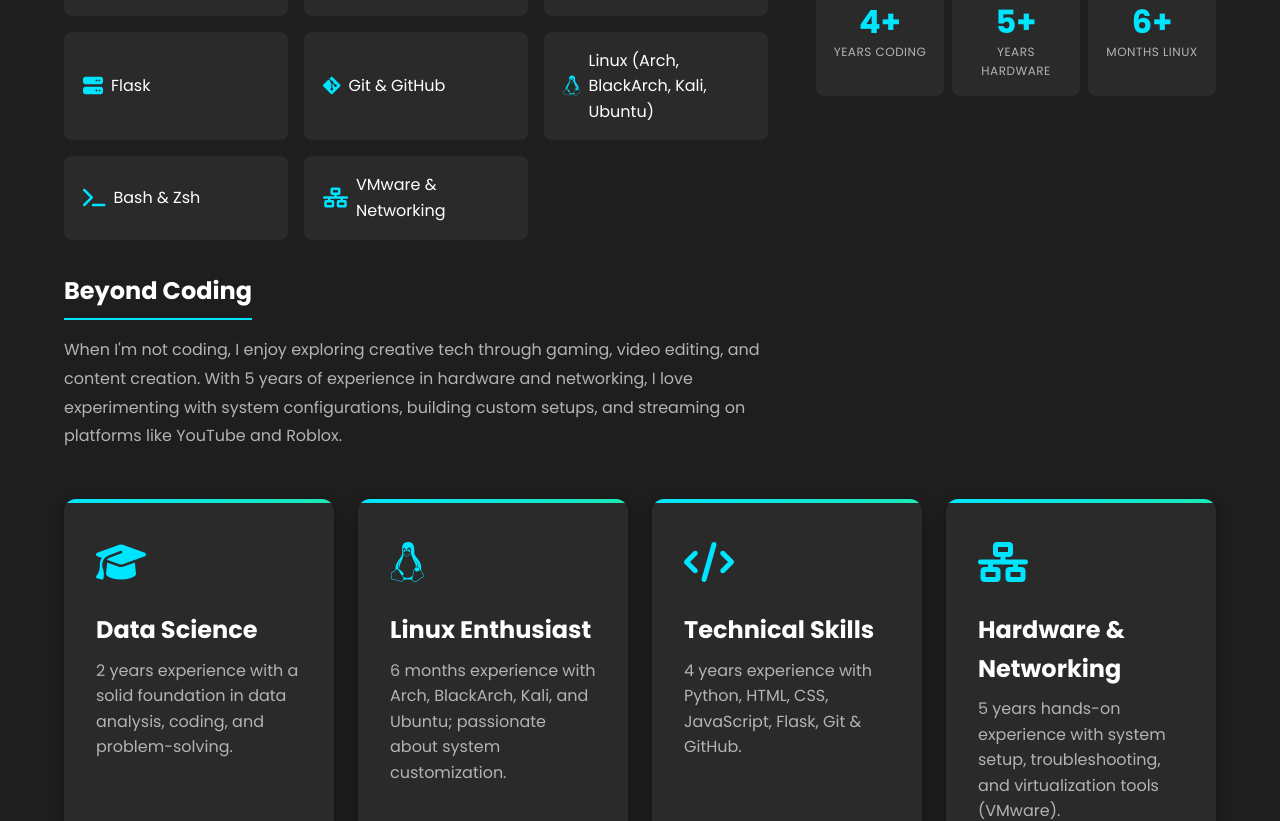
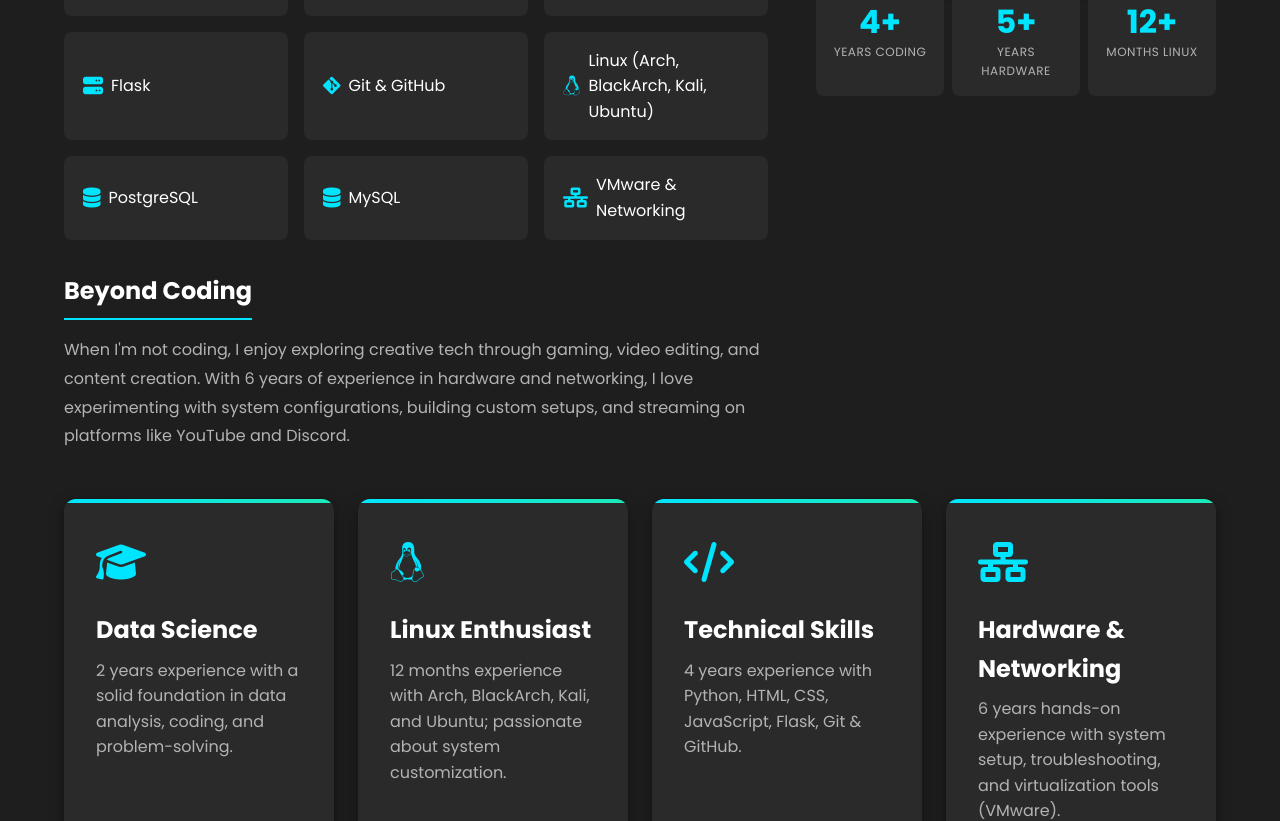
Before and after one commit to Srijit4514/Portfolio, a plain HTML site: page index.html in a window 1280 px wide. Shown: the part 1432-2253 px from the top of the page. Drawn offline with nearby package versions, Linux system fonts and the light colour scheme.

Commit message:
changes in index file

```diff
--- a/index.html
+++ b/index.html
@@ -3,7 +3,10 @@
 <head>
     <meta charset="UTF-8">
     <meta name="viewport" content="width=device-width, initial-scale=1.0">
-    <title>Srijit Roy - Security Engineer & Full Stack Developer</title>
+    <title>Srijit Roy - Data Scientist & Full Stack Developer</title>
+        <!-- Favicon -->
+        <link rel="icon" href="/favicon.ico" type="image/x-icon">
+        <link rel="shortcut icon" href="/favicon.ico" type="image/x-icon">
     <link rel="stylesheet" href="styles.css">
     <link rel="stylesheet" href="https://cdnjs.cloudflare.com/ajax/libs/font-awesome/6.4.0/css/all.min.css">
     <link href="https://fonts.googleapis.com/css2?family=Poppins:wght@300;400;500;600;700&family=Space+Mono&display=swap" rel="stylesheet">
@@ -39,10 +42,10 @@
                 <div class="greeting">
                     <h1>Hey, I'm <span class="highlight">Srijit Roy</span> 👋</h1>
                     <div class="subtitle">
-                        <span id="typing-text">Data Science Student | Hardware & Networking Specialist | Full Stack Developer | BlackArch Linux User</span>
+                        <span id="typing-text">Data Science Student | Hardware & Networking Specialist | Full Stack Developer | Arch Linux User</span>
                     </div>
                     <p class="description">Passionate about technology, data analysis, cyber security and creative problem-solving</p>
-                    <p class="description">I use BlackArch, btw</p>
+                    <p class="description">I use Arch btw</p>
                     <div class="cta-buttons">
                         <a href="#projects" class="btn primary-btn">View Projects</a>
                         <a href="#contact" class="btn secondary-btn">Get in Touch</a>
@@ -99,7 +102,8 @@
                             <li><i class="fas fa-server"></i> Flask</li>
                             <li><i class="fab fa-git-alt"></i> Git & GitHub</li>
                             <li><i class="fab fa-linux"></i> Linux (Arch, BlackArch, Kali, Ubuntu)</li>
-                            <li><i class="fas fa-terminal"></i> Bash & Zsh</li>
+                            <li><i class="fas fa-database"></i> PostgreSQL</li>
+                            <li><i class="fas fa-database"></i> MySQL</li>
                             <li><i class="fas fa-network-wired"></i> VMware & Networking</li>
                         </ul>
                     </div>
@@ -107,7 +111,7 @@
                     <!-- Personal Interests -->
                     <div class="about-interests">
                         <h3>Beyond Coding</h3>
-                        <p>When I'm not coding, I enjoy exploring creative tech through gaming, video editing, and content creation. With 5 years of experience in hardware and networking, I love experimenting with system configurations, building custom setups, and streaming on platforms like YouTube and Roblox.</p>
+                        <p>When I'm not coding, I enjoy exploring creative tech through gaming, video editing, and content creation. With 6 years of experience in hardware and networking, I love experimenting with system configurations, building custom setups, and streaming on platforms like YouTube and Discord.</p>
                     </div>
                 </div>
 
@@ -125,7 +129,7 @@
                             <span class="stat-label">Years Hardware</span>
                         </div>
                         <div class="stat-item">
-                            <span class="stat-number">6+</span>
+                            <span class="stat-number">12+</span>
                             <span class="stat-label">Months Linux</span>
                         </div>
                     </div>
@@ -145,7 +149,7 @@
                         <i class="fab fa-linux"></i>
                     </div>
                     <h3>Linux Enthusiast</h3>
-                    <p>6 months experience with Arch, BlackArch, Kali, and Ubuntu; passionate about system customization.</p>
+                    <p>12 months experience with Arch, BlackArch, Kali, and Ubuntu; passionate about system customization.</p>
                 </div>
                 <div class="card" data-aos="fade-up" data-aos-delay="200">
                     <div class="card-icon">
@@ -159,7 +163,7 @@
                         <i class="fas fa-network-wired"></i>
                     </div>
                     <h3>Hardware & Networking</h3>
-                    <p>5 years hands-on experience with system setup, troubleshooting, and virtualization tools (VMware).</p>
+                    <p>6 years hands-on experience with system setup, troubleshooting, and virtualization tools (VMware).</p>
                 </div>
             </div>
         </div>
```
